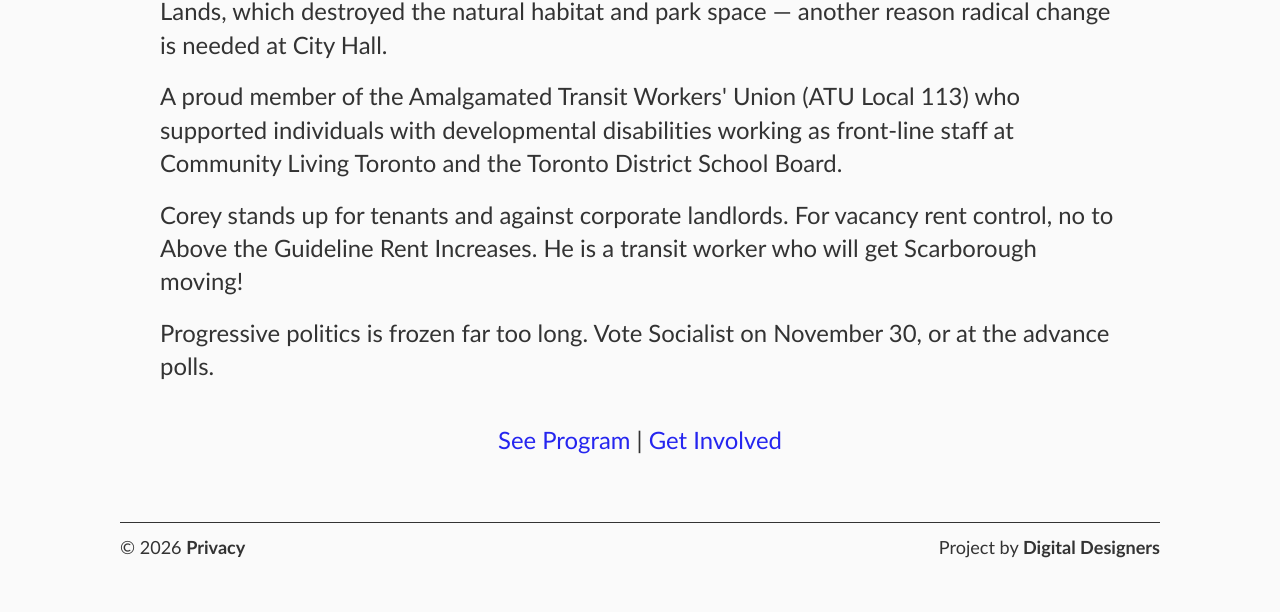
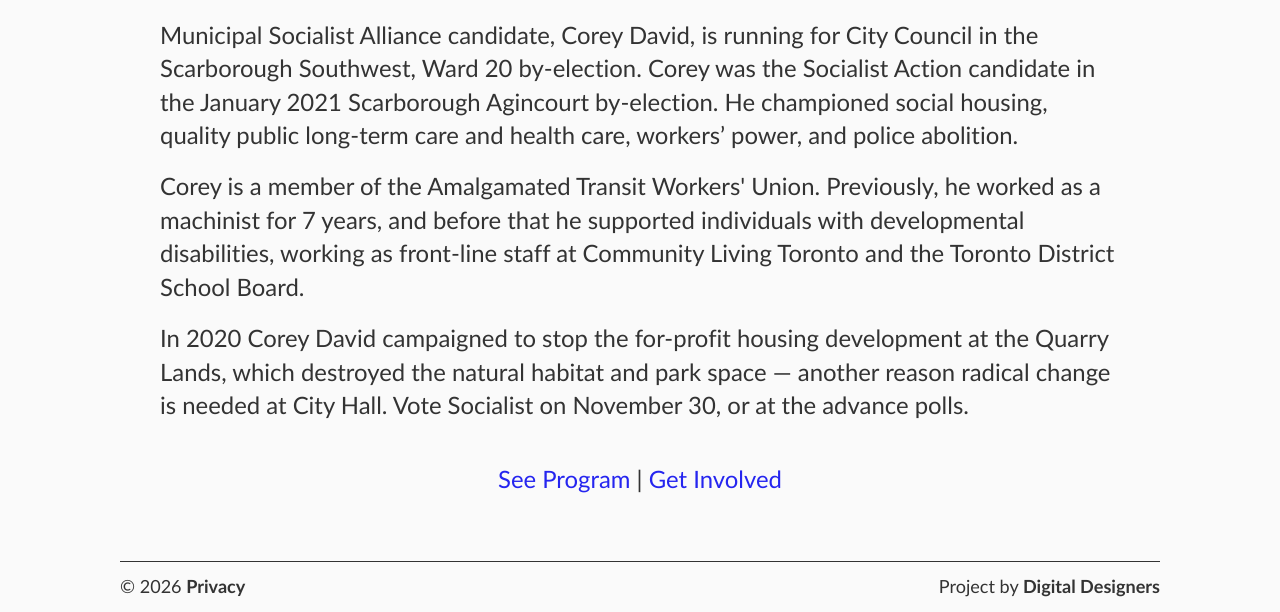
Before and after one commit to kiri-vadivelu/project-david, an Eleventy site: page src/index.html in a window 1280 px wide. Shown: the part 1234-1846 px from the top of the page. Before the commit the page ends 1807 px from the top, so only its background shows below. Built offline with nearby package versions, Linux system fonts and the light colour scheme; Eleventy itself is replaced by a stand-in of ours; files that its build step writes are made by us from their sources.

Commit message:
update bio

```diff
--- a/src/index.html
+++ b/src/index.html
@@ -1,37 +1,38 @@
 ---
-title: Corey David for Scarborough Southwest
+title: Corey David for Scarborough Southwest, Ward 20
 layout: base
 ---
 
 <div>
   <img
     src="./../img/corey-david.jpg"
-    alt="Corey David for Scarborough Southwest"
+    alt="Corey David for Scarborough Southwest, Ward 20"
     width="1064"
     height="1064"
   />
   <br />
-  <h1>Corey David for Scarborough Southwest</h1>
+  <h1>Corey David for Scarborough Southwest, Ward 20</h1>
 
   <p>
-    In 2020, Corey David campaigned to stop the for-profit housing development
-    at the Quarry Lands, which destroyed the natural habitat and park space —
-    another reason radical change is needed at City Hall.
+    Municipal Socialist Alliance candidate, Corey David, is running for City
+    Council in the Scarborough Southwest, Ward 20 by-election. Corey was the
+    Socialist Action candidate in the January 2021 Scarborough Agincourt
+    by-election. He championed social housing, quality public long-term care and
+    health care, workers’ power, and police abolition.
   </p>
   <p>
-    A proud member of the Amalgamated Transit Workers' Union (ATU Local 113) who
-    supported individuals with developmental disabilities working as front-line
-    staff at Community Living Toronto and the Toronto District School Board.
+    Corey is a member of the Amalgamated Transit Workers' Union. Previously, he
+    worked as a machinist for 7 years, and before that he supported individuals
+    with developmental disabilities, working as front-line staff at Community
+    Living Toronto and the Toronto District School Board.
   </p>
   <p>
-    Corey stands up for tenants and against corporate landlords. For vacancy
-    rent control, no to Above the Guideline Rent Increases. He is a transit
-    worker who will get Scarborough moving!
+    In 2020 Corey David campaigned to stop the for-profit housing development at
+    the Quarry Lands, which destroyed the natural habitat and park space —
+    another reason radical change is needed at City Hall. Vote Socialist on
+    November 30, or at the advance polls.
   </p>
-  <p>
-    Progressive politics is frozen far too long. Vote Socialist on November 30,
-    or at the advance polls.
-  </p>
+
   <br />
   <p class="center">
     <a href="https://municipal.socialistalliance.ca/program">See Program</a>
```
